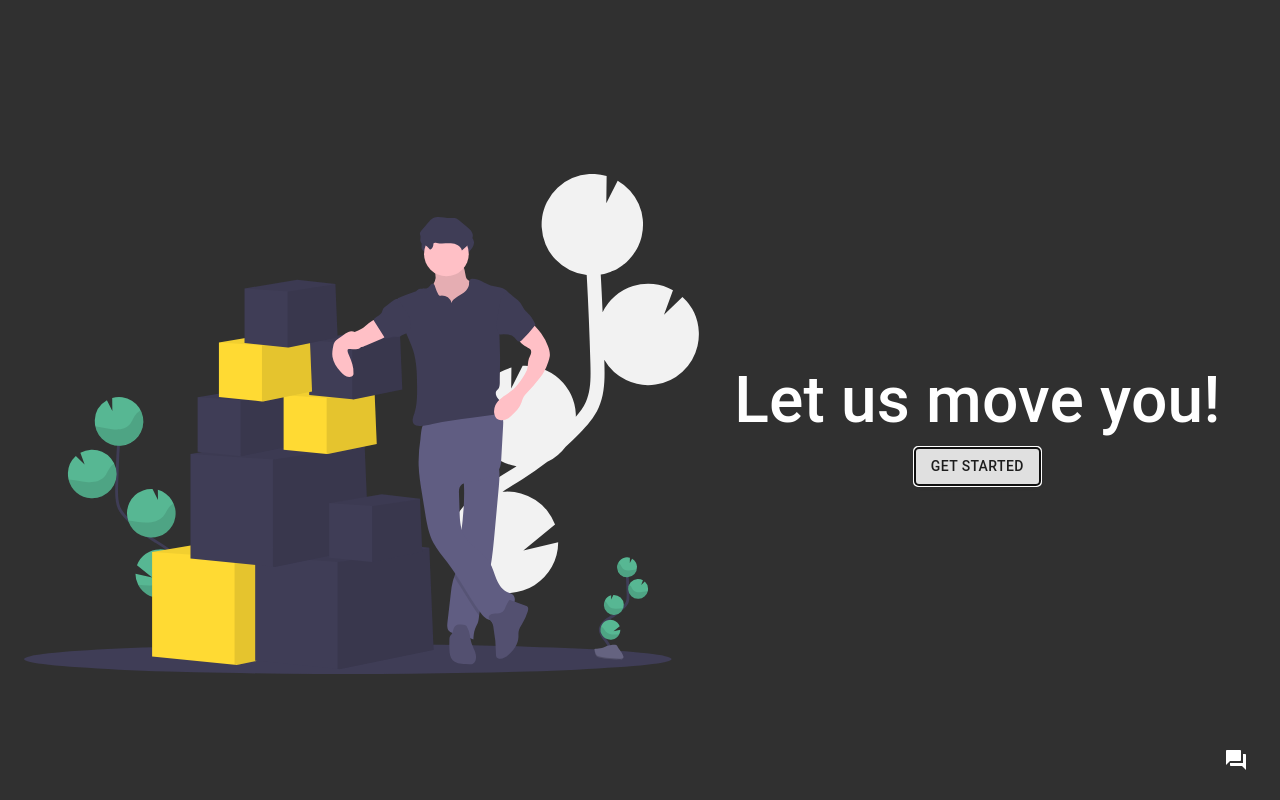
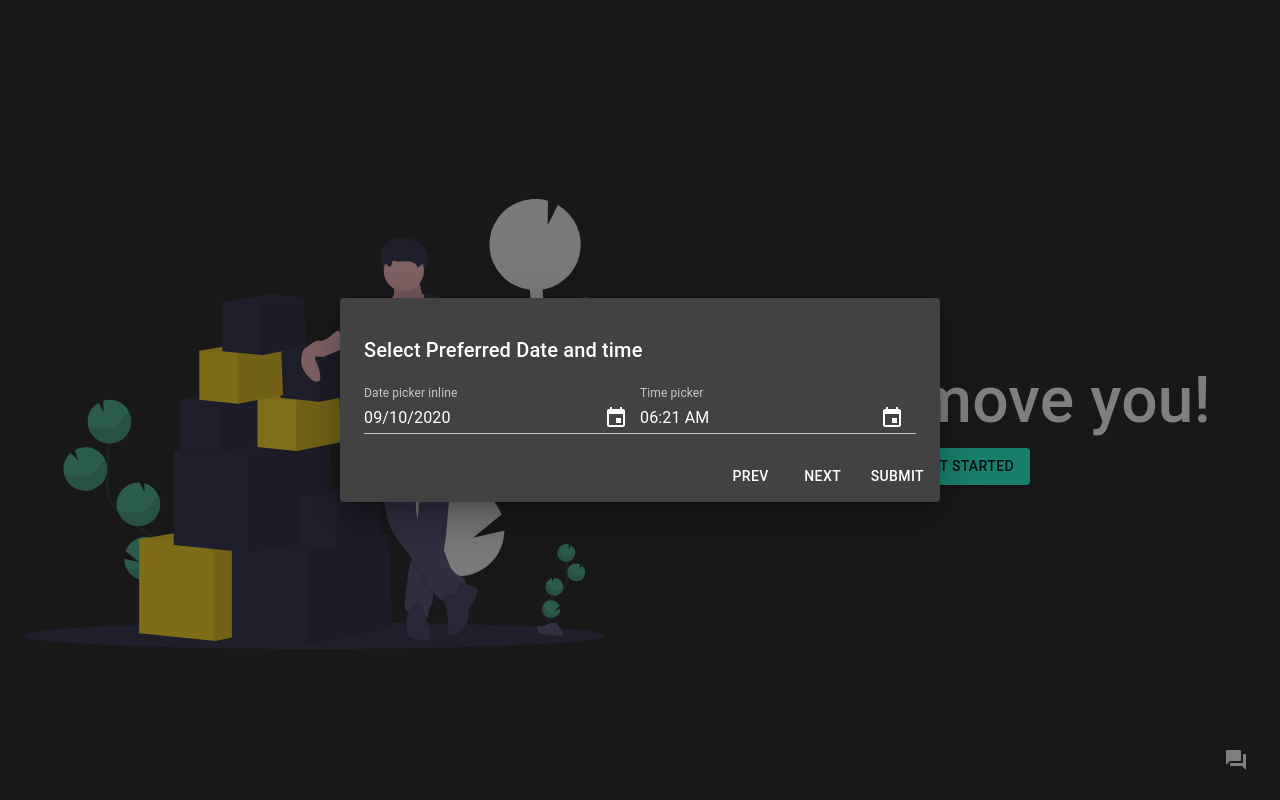
Before and after one commit to adaezeodurukwe/muvers-frontend, a React (Create React App) app: page / in a window 1280 px wide. Both pictures are taken after a click on the button "GET STARTED". Built offline with nearby package versions, Linux system fonts and the light colour scheme; no server answers.

Commit message:
start signup

```diff
--- a/package.json
+++ b/package.json
@@ -3,8 +3,10 @@
   "version": "0.1.0",
   "private": true,
   "dependencies": {
+    "@date-io/date-fns": "1.x",
     "@material-ui/core": "^4.11.0",
     "@material-ui/icons": "^4.9.1",
+    "@material-ui/pickers": "^3.2.10",
     "@testing-library/jest-dom": "^4.2.4",
     "@testing-library/react": "^9.3.2",
     "@testing-library/user-event": "^7.1.2",
@@ -15,6 +17,7 @@
     "@types/react-router-dom": "^5.1.5",
     "@types/socket.io-client": "^1.4.33",
     "bootstrap": "^4.5.2",
+    "date-fns": "^2.16.1",
     "node-sass": "^4.14.1",
     "react": "^16.13.1",
     "react-dom": "^16.13.1",
--- a/src/Layout/Chat/Messages/index.js
+++ b/src/Layout/Chat/Messages/index.js
@@ -6,11 +6,11 @@ const Messages = ({ messages }) => {
   const message = () => {
     return messages.map(message => {
       return (
-        <div key={message.id.toString()} className={clsx("p-2",{ "message-customer": message.senderName !== "admin" }, {
+        <div key={message.id.toString()} className={clsx("px-3 py-2 mb-3",{ "message-customer": message.senderName !== "admin" }, {
           "message-admin": message.senderName === "admin"
         })}>
-          <h5>{message.senderName}</h5>
-          <p>{message.message}</p>
+          <h6>{message.senderName}</h6>
+          <p className="mb-0">{message.message}</p>
         </div>
       )
     })
--- a/src/config/Router.tsx
+++ b/src/config/Router.tsx
@@ -9,6 +9,9 @@ const theme = createMuiTheme({
     primary: {
       main: '#FFDA33',
     },
+    secondary: {
+      main: '#33FFDA'
+    }
   },
 });
 
--- /dev/null
+++ b/src/pages/Home/DialogBox.js/index.js
@@ -0,0 +1,17 @@
+import React from 'react';
+import Dialog from '@material-ui/core/Dialog';
+import DialogTitle from '@material-ui/core/DialogTitle';
+
+const DialogWrapper = ({children, open, title, handleClose}) => {
+
+  return (
+    <div>
+      <Dialog open={open} onClose={handleClose} aria-labelledby="form-dialog-title">
+        <DialogTitle id="form-dialog-title">{title}</DialogTitle>
+          {children}
+        </Dialog>
+    </div>
+  );
+}
+
+export default DialogWrapper
--- /dev/null
+++ b/src/pages/Home/SignUp/index.js
@@ -0,0 +1,118 @@
+import React, { useState } from 'react'
+import { DialogContent, DialogActions, Button, TextField, Radio } from '@material-ui/core'
+import {
+  MuiPickersUtilsProvider,
+  KeyboardTimePicker,
+  KeyboardDatePicker,
+} from '@material-ui/pickers';
+import DateFnsUtils from '@date-io/date-fns'
+import DialogWrapper from '../DialogBox.js';
+import { Email } from '@material-ui/icons';
+
+//'2014-08-18T21:11:54'
+
+const SignUP = ({ handleClose, open }) => {
+  const [selectedDate, setSelectedDate] = useState(new Date());
+  const [details, setDetails] = useState({
+    name: "",
+    phone: "",
+    email: "",
+    password: ""
+  })
+  const [stage, setStage] = useState(1);
+
+  const handleDateChange = (date) => {
+    setSelectedDate(date);
+  };
+
+  const handleDetails = () => {
+
+  }
+
+  const handleNextState = () => {
+    setStage(stage + 1)
+  }
+  const handlePrevState = () => {
+    setStage(stage - 1)
+  }
+
+  return (
+    <DialogWrapper handleClose={handleClose} open={open}>
+      <DialogContent>
+        {stage === 1 && <div>
+          <h5>Select Preferred Date and time</h5>
+          <MuiPickersUtilsProvider utils={DateFnsUtils}>
+            <KeyboardDatePicker
+              disableToolbar
+              variant="inline"
+              format="MM/dd/yyyy"
+              margin="normal"
+              id="date-picker-inline"
+              label="Date picker inline"
+              value={selectedDate}
+              onChange={handleDateChange}
+              KeyboardButtonProps={{
+                'aria-label': 'change date',
+              }}
+            />
+            <KeyboardTimePicker
+              margin="normal"
+              id="time-picker"
+              label="Time picker"
+              value={selectedDate}
+              onChange={handleDateChange}
+              KeyboardButtonProps={{
+                'aria-label': 'change time',
+              }}
+            />
+          </MuiPickersUtilsProvider>
+        </div>}
+        {stage === 2 && <div>
+          <h5>Select plan</h5>
+          <p>Payment after service</p>
+          <label htmlFor="plan1">
+            <input id="plan1" type="radio" />
+            1-2 rooms
+          </label>
+
+          <label htmlFor="plan2">
+            <input id="plan2" type="radio" />
+            3-4 rooms
+          </label>
+
+          <label htmlFor="plan2">
+            <input id="plan2" type="radio" />
+            more than 4 rooms
+          </label>
+        </div>}
+        {stage === 3 && <div>
+          <h5>Enter Details</h5>
+          <TextField
+            label="name"
+            value={details.name}
+          />
+          <TextField
+            label="phoneNumber"
+            value={details.phone}
+          />
+          <TextField
+            label="email"
+            value={details.email}
+          />
+          <TextField
+            label="set Password"
+            value={details.password}
+          />
+        </div>}
+
+      </DialogContent>
+      <DialogActions>
+        <Button onClick={handlePrevState}>Prev</Button>
+        <Button onClick={handleNextState}>Next</Button>
+        <Button>Submit</Button>
+      </DialogActions>
+    </DialogWrapper>
+  )
+}
+
+export default SignUP
--- a/src/pages/Home/index.tsx
+++ b/src/pages/Home/index.tsx
@@ -1,18 +1,28 @@
-import React from "react";
+import React, { useState } from "react";
 import "./index.scss";
 import Layout from "../../Layout";
 import Delivery from "../../assets/delivery.svg";
 import { Button } from "@material-ui/core";
+import SignUP from "./SignUp";
 
 const Home = () => {
+  const [openSignUpModal, setOpenSignUpModal] = useState(false)
+  const closeSIgnUp = () => {
+    setOpenSignUpModal(false)
+  }
+  const openSignUp = () => {
+    setOpenSignUpModal(true)
+  }
+
   return (
     <Layout>
       <div className="home d-flex align-items-center">
-        <img src={Delivery} height="500" alt="delivery" />
+        <img src={Delivery} height="450" className="mr-5" alt="delivery" />
         <div className="w-100 d-flex flex-column align-items-center justify-content-center">
-          <h1>Let us move you!</h1>
-          <Button variant="contained">Get Started</Button>
+          <h1 className="text-center">Let us move you!</h1>
+          <Button onClick={openSignUp} color="secondary" variant="contained">Get Started</Button>
         </div>
+        <SignUP open={openSignUpModal} handleClose={closeSIgnUp} />
       </div>
     </Layout>
   );
```
Also changed, not shown: 1 other file (tests, documents, lock files or other folders).
